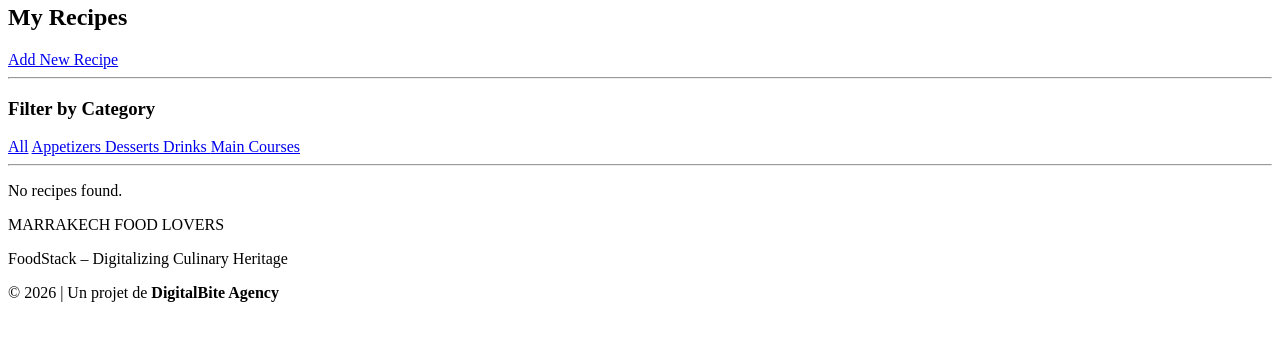
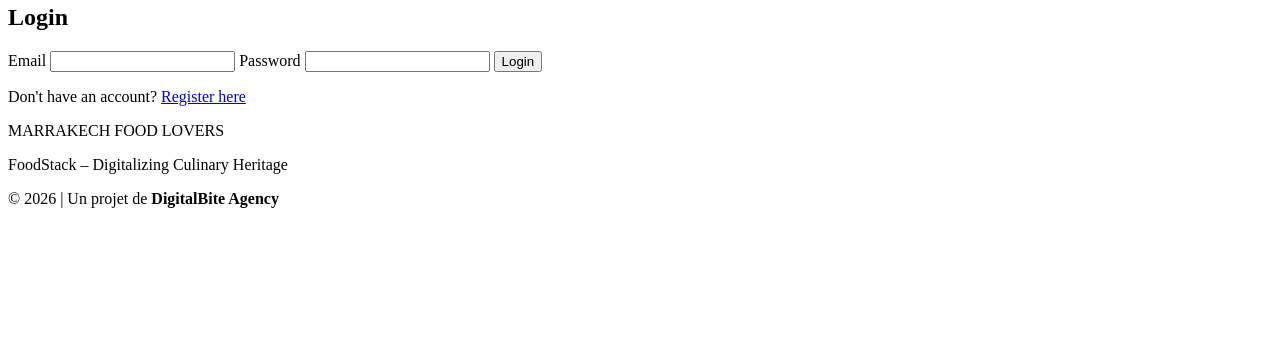
Before and after one commit to hassanhmc40-ops/Marrakech-food-lovers, a PHP site: page /index.php in a window 1280 px wide. Shown: the part 42-383 px from the top of the page. Run offline with PHP 8.4, Linux system fonts and the light colour scheme; data comes from the database, SQL or seed files in the repository; data that the repository does not hold is empty.

Commit message:
fix all bug

```diff
--- a/controllers/AuthController.php
+++ b/controllers/AuthController.php
@@ -8,16 +8,29 @@ class AuthController {
         $this->userModel = new User();
     }
 
+    public function showLogin() {
+        // Ajout d'une variable $error vide pour éviter les notices dans la vue
+        $error = null;
+        include __DIR__ . '/../views/auth/login.php';
+    }
+
+    public function showRegister() {
+        $error = null;
+        include __DIR__ . '/../views/auth/register.php';
+    }
+
     public function register() {
         if ($_SERVER['REQUEST_METHOD'] === 'POST') {
-            $username = $_POST['username'];
-            $email = $_POST['email'];
-            $password = $_POST['password'];
-            $password_confirm = $_POST['password_confirm'];
+            $username = $_POST['username'] ?? '';
+            $email = $_POST['email'] ?? '';
+            $password = $_POST['password'] ?? '';
+
+
+            $password_confirm = $_POST['confirm_password'] ?? '';
 
             $success = false;
 
-             if (empty($username) || empty($email) || empty($password)) {
+            if (empty($username) || empty($email) || empty($password)) {
                 $error = "Tous les champs obligatoires ne sont pas remplis.";
             } elseif ($password !== $password_confirm) {
                 $error = "Les deux mots de passe sont différents.";
@@ -27,24 +40,25 @@ class AuthController {
                 $success = $this->userModel->register($username, $email, $password);
             }
 
-            if ($success){
-                header('Location: login.php?msg=account_created');
+            if ($success) {
+                header('Location: index.php?action=login&msg=account_created');
                 exit();
             } else {
-                include 'views/register.php';
+                // CORRECTION DU CHEMIN ICI : Ajout de __DIR__
+                include __DIR__ . '/../views/auth/register.php';
             }
         }
+    }
 
-    }
     public function login() {
         if ($_SERVER['REQUEST_METHOD'] === 'POST') {
-            $email = $_POST['email'];
-            $password = $_POST['password'];
+            $email = $_POST['email'] ?? '';
+            $password = $_POST['password'] ?? '';
 
             $user = $this->userModel->login($email, $password);
 
             if ($user) {
-                session_start();
+                if (session_status() === PHP_SESSION_NONE) session_start();
                 $_SESSION['user_id'] = $user['id'];
                 $_SESSION['username'] = $user['username'];
 
@@ -52,18 +66,16 @@ class AuthController {
                 exit();
             } else {
                 $error = "Email ou mot de passe incorrect.";
-                include 'views/login.php';
+                // CORRECTION DU CHEMIN ICI : Ajout de __DIR__
+                include __DIR__ . '/../views/auth/login.php';
             }
-
         }
     }
+
     public function logout() {
-        session_start();
+        if (session_status() === PHP_SESSION_NONE) session_start();
         session_destroy();
-        header('Location: login.php');
+        header('Location: index.php?action=login');
         exit();
     }
 }
-
-
-?>
--- a/controllers/CategoryController.php
+++ b/controllers/CategoryController.php
@@ -22,7 +22,7 @@ class CategoryController {
 
         if (isset($_GET['category_id']) && !empty($_GET['category_id'])) {
             $category_id = (int) $_GET['category_id'];
-            $recipes = $this->recipeModel->getRecipesByCategory($category_id);
+            $recipes = $this->recipeModel->getRecipesByCategory($_SESSION['user_id'],$category_id);
         } else {
             $recipes = $this->recipeModel->getAllRecipes();
         }
--- a/controllers/RecipeController.php
+++ b/controllers/RecipeController.php
@@ -19,6 +19,11 @@ class RecipeController {
         include __DIR__ . '/../views/recipes/index.php';
     }
 
+    public function create() {
+        $categoryModel = new Category();
+        $categories = $categoryModel->getAllCategories();
+        include __DIR__ . '/../views/recipes/create.php';
+    }
 
     public function show($id) {
         $recipe = $this->recipeModel->getRecipeById($id);
@@ -32,7 +37,7 @@ class RecipeController {
 
    public function store() {
     if ($_SERVER['REQUEST_METHOD'] === 'POST') {
-        if (session_status() === PHP_SESSION_NONE) session_start();
+        if (session_status() === PHP_SESSION_NONE){ session_start();}
 
         $user_id = $_SESSION['user_id'];
 
@@ -75,9 +80,11 @@ class RecipeController {
 }
 
     public function edit($id) {
-        session_start();
+         if (session_status() === PHP_SESSION_NONE){ session_start();}
         $recipe = $this->recipeModel->getRecipeById($id);
 
+        $categoryModel = new Category();
+        $categories = $categoryModel->getAllCategories();
 
         if ($recipe && $recipe['user_id'] == $_SESSION['user_id']) {
             include __DIR__ . '/../views/recipes/edit.php';
@@ -90,7 +97,7 @@ class RecipeController {
 
     public function update($id) {
         if ($_SERVER['REQUEST_METHOD'] === 'POST') {
-            session_start();
+             if (session_status() === PHP_SESSION_NONE){ session_start();}
             $recipe = $this->recipeModel->getRecipeById($id);
 
 
@@ -102,7 +109,14 @@ class RecipeController {
                 $prep_time = $_POST['prep_time'];
                 $servings = $_POST['servings'];
 
-                $success = $this->recipeModel->updateRecipe(
+
+
+                if (empty($title) || empty($ingredients) || empty($instructions)) {
+                    $error = "Les champs ne peuvent pas être vides lors de la modification.";
+                    include __DIR__ . '/../views/recipes/edit.php';
+                    return;
+                }
+                 $success = $this->recipeModel->updateRecipe(
                     $id,
                     $category_id,
                     $title,
@@ -111,12 +125,6 @@ class RecipeController {
                     $prep_time,
                     $servings
                 );
-
-                if (empty($title) || empty($ingredients) || empty($instructions)) {
-                    $error = "Les champs ne peuvent pas être vides lors de la modification.";
-                    include __DIR__ . '/../views/recipes/edit.php';
-                    return;
-                }
 
                 if ($success) {
                     header('Location: index.php?msg=updated');
@@ -132,6 +140,7 @@ class RecipeController {
     }
 
     public function delete($id) {
+        if (session_status() === PHP_SESSION_NONE){ session_start();}
         session_start();
         $recipe = $this->recipeModel->getRecipeById($id);
 
--- a/public/index.php
+++ b/public/index.php
@@ -7,17 +7,37 @@ require_once __DIR__ . '/../controllers/RecipeController.php';
 require_once __DIR__ . '/../controllers/CategoryController.php';
 
 $action = $_GET['action'] ?? 'recipes';
+$id = $_GET['id'] ?? null;
+
+$public_actions = ['login', 'register', 'auth_login', 'auth_register'];
+
+if (!isset($_SESSION['user_id']) && !in_array($action, $public_actions)) {
+    // Si pas connecté et action non publique -> Direction Login
+    $authController = new AuthController();
+    $authController->showLogin();
+    exit();
+}
 
 switch ($action) {
 
     case 'login':
         $controller = new AuthController();
-        $controller->login();
+        // Si on arrive en GET (lien), on affiche. Si on arrive en POST, on traite.
+        if ($_SERVER['REQUEST_METHOD'] === 'POST') {
+            $controller->login();
+        } else {
+            $controller->showLogin();
+        }
         break;
 
     case 'register':
         $controller = new AuthController();
-        $controller->register();
+        // C'EST ICI : Si c'est juste un clic sur le lien, on affiche le formulaire
+        if ($_SERVER['REQUEST_METHOD'] === 'POST') {
+            $controller->register();
+        } else {
+            $controller->showRegister();
+        }
         break;
 
     case 'logout':
--- a/views/auth/register.php
+++ b/views/auth/register.php
@@ -1,5 +1,10 @@
 <?php require_once __DIR__ . '/../layout/header.php'; ?>
 
+<?php if (isset($error)): ?>
+    <div style="color: red; border: 1px solid red; padding: 10px; margin-bottom: 10px;">
+        <?php echo $error; ?>
+    </div>
+<?php endif; ?>
 <h2>Create Account</h2>
 
 <form action="index.php?action=register" method="POST">
```
